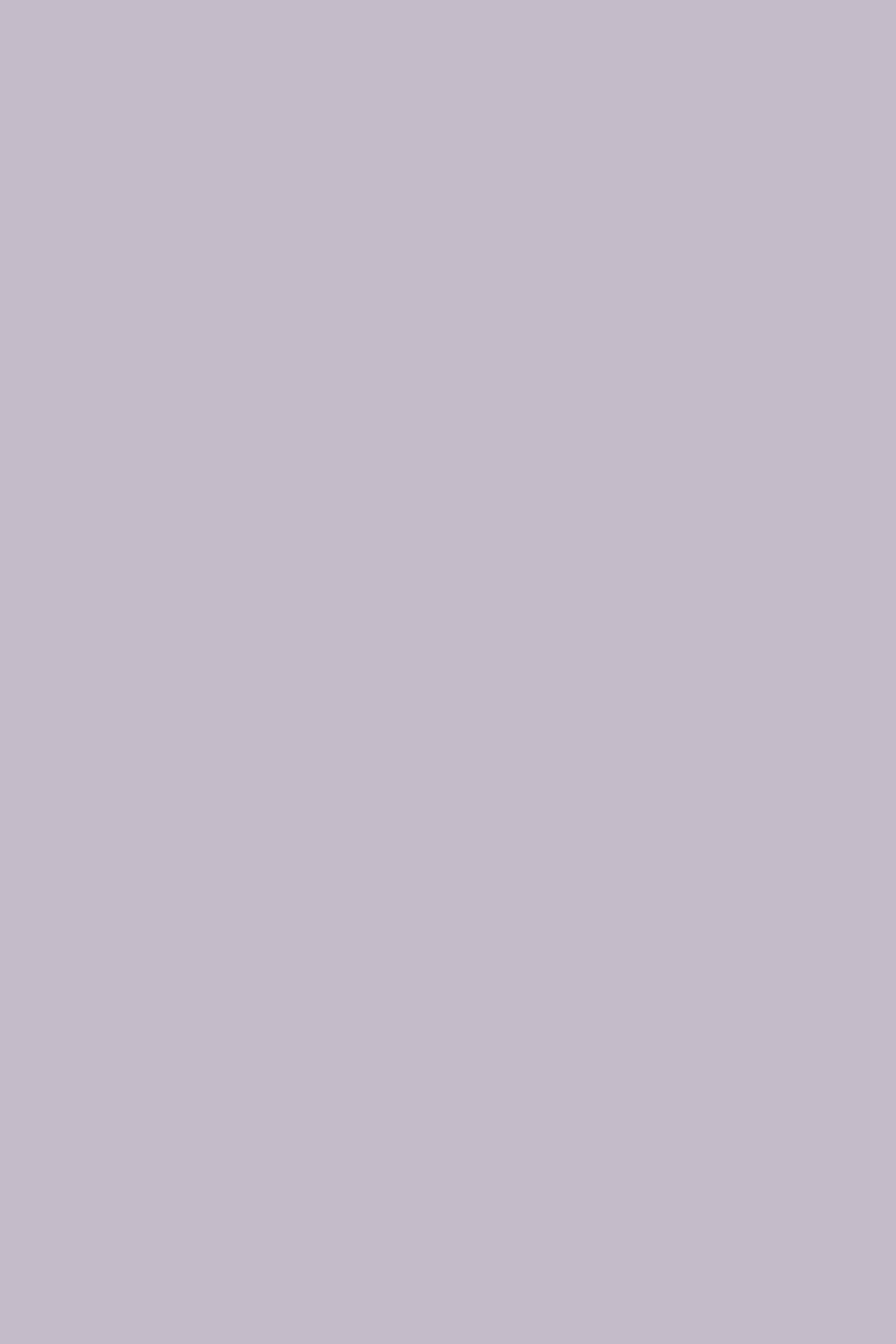
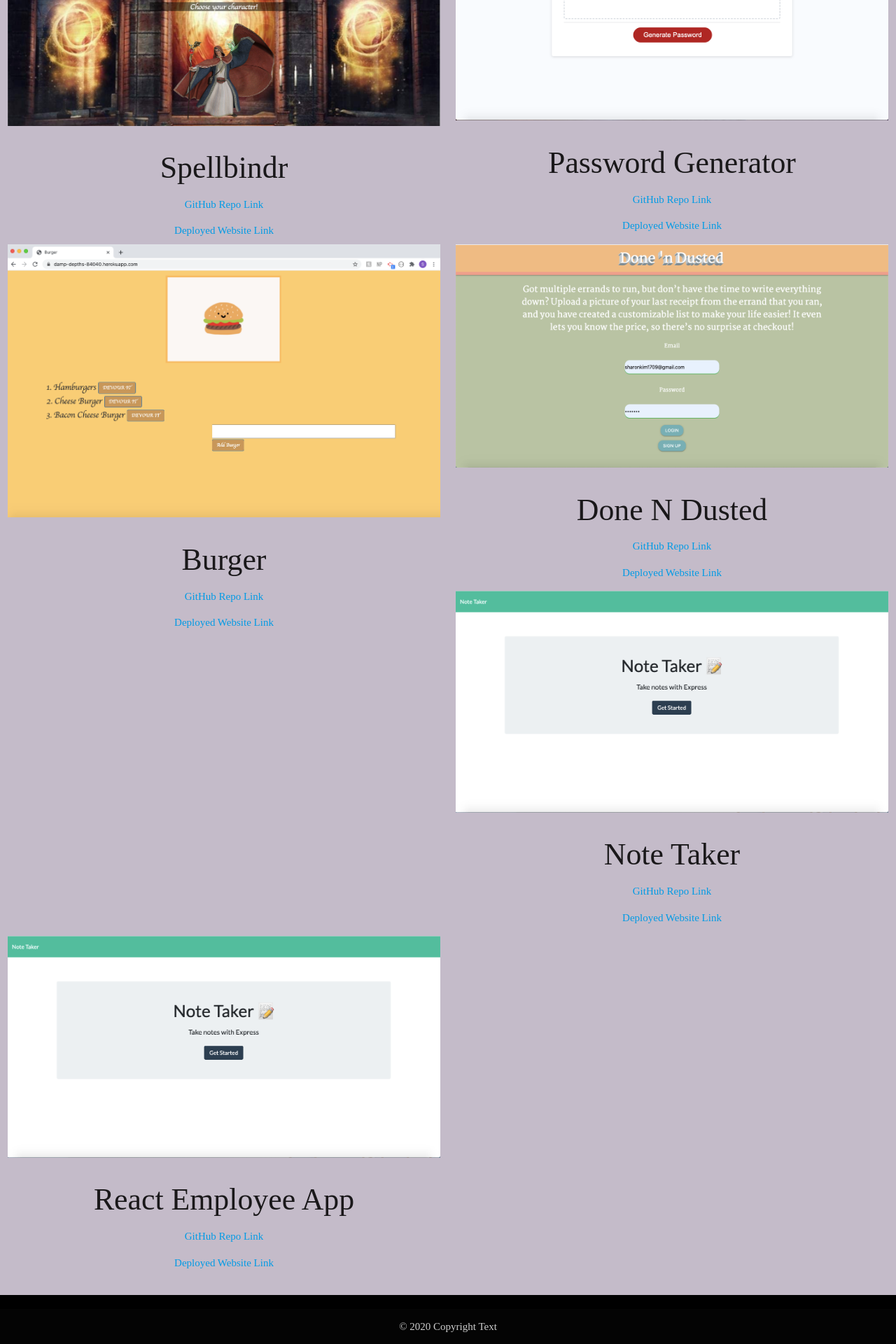
Before and after one commit to sharonkim09/react-portfolio, a React (Create React App) app in the folder client/: page / in a window 1280 px wide. Shown: the part 875-2795 px from the top of the page at 70% size. Before the commit the page ends 800 px from the top, so only its background shows below. Built offline with nearby package versions, Linux system fonts and the light colour scheme; a web font is replaced by a local one.

Commit message:
external links work

```diff
--- a/client/src/App.js
+++ b/client/src/App.js
@@ -12,7 +12,7 @@ function App() {
       {/* Main Section */}
       <HomePage />
       {/* Projects Section */}
-      {/* <ProjectSection /> */}
+      <ProjectSection />
       {/* Contact Section */}
       {/* <Contact /> */}
       <Footer />
--- a/client/src/components/ProjectSection/ProjectSection.jsx
+++ b/client/src/components/ProjectSection/ProjectSection.jsx
@@ -11,8 +11,8 @@ const ProjectSection = () => {
             src="../spellbindr-screenshot.png"
           />
            <h3>Spellbindr</h3>
-          <p><a href="https://arhamilton92.github.io/spellbindr/"/>GitHub Repo Link</p>
-          <p><a href="https://github.com/arhamilton92/spellbindr"/>Deployed Website Link</p>
+         <p><a href="https://arhamilton92.github.io/spellbindr/">GitHub Repo Link</a></p>
+          <a target="_blank" href="https://github.com/arhamilton92/spellbindr">Deployed Website Link</a>
         </div>
         <div className="col s6">
           <img
@@ -21,8 +21,8 @@ const ProjectSection = () => {
             src="../password-generator.png"
           />
            <h3>Password Generator</h3>
-          <p><a href="https://github.com/sharonkim09/gt-hw-js-password-generator"/>GitHub Repo Link</p>
-          <p><a href="https://sharonkim09.github.io/gt-hw-js-password-generator"/>Deployed Website Link</p>
+          <p><a href="https://github.com/sharonkim09/gt-hw-js-password-generator">GitHub Repo Link</a></p>
+          <p><a href="https://sharonkim09.github.io/gt-hw-js-password-generator">Deployed Website Link</a></p>
         </div>
         <div className="col s6">
           <img
@@ -31,8 +31,8 @@ const ProjectSection = () => {
             src="../burger-screenshot.png"
           />
            <h3>Burger</h3>
-          <p><a href="https://github.com/sharonkim09/burger"/>GitHub Repo Link</p>
-          <p><a href="https://damp-depths-84040.herokuapp.com/"/>Deployed Website Link</p>
+          <p><a href="https://github.com/sharonkim09/burger">GitHub Repo Link</a></p>
+          <p><a href="https://damp-depths-84040.herokuapp.com/">Deployed Website Link</a></p>
         </div>
         <div className="col s6">
           <img
@@ -41,8 +41,8 @@ const ProjectSection = () => {
             src="../donendusted.png"
           />
            <h3>Done N Dusted</h3>
-          <p><a href="https://github.com/yoohooitstoo/grocr-receipt-app"/>GitHub Repo Link</p>
-          <p><a href="https://fathomless-sands-26873.herokuapp.com/"/>Deployed Website Link</p>
+          <p><a href="https://github.com/yoohooitstoo/grocr-receipt-app">GitHub Repo Link</a></p>
+          <p><a href="https://fathomless-sands-26873.herokuapp.com/">Deployed Website Link</a></p>
         </div>
         <div className="col s6">
           <img
@@ -51,8 +51,8 @@ const ProjectSection = () => {
             src="../note-screenshot.png"
           />
            <h3>Note Taker</h3>
-          <p><a href="https://github.com/sharonkim09/gt-hw-note-taker-2"/>GitHub Repo Link</p>
-          <p><a href="https://peaceful-inlet-73696.herokuapp.com/"/>Deployed Website Link</p>
+          <p><a href="https://github.com/sharonkim09/gt-hw-note-taker-2">GitHub Repo Link</a></p>
+          <p><a href="https://peaceful-inlet-73696.herokuapp.com/">Deployed Website Link</a></p>
         </div>
         <div className="col s6">
           <img
@@ -60,9 +60,9 @@ const ProjectSection = () => {
             className="responsive-img"
             src="../note-screenshot.png"
           />
-           <h3>Note Taker</h3>
-          <p><a href="https://arhamilton92.github.io/spellbindr/"/>GitHub Repo Link</p>
-          <p><a href="https://github.com/arhamilton92/spellbindr"/>Deployed Website Link</p>
+           <h3>React Employee App</h3>
+          <p><a target="_blank" href="https://github.com/sharonkim09/react-employee-app">GitHub Repo Link</a></p>
+          <p><a target="_blank" href="https://sharonkim09.github.io/react-employee-app/">Deployed Website Link</a></p>
         </div>
       </div>
     );
```
